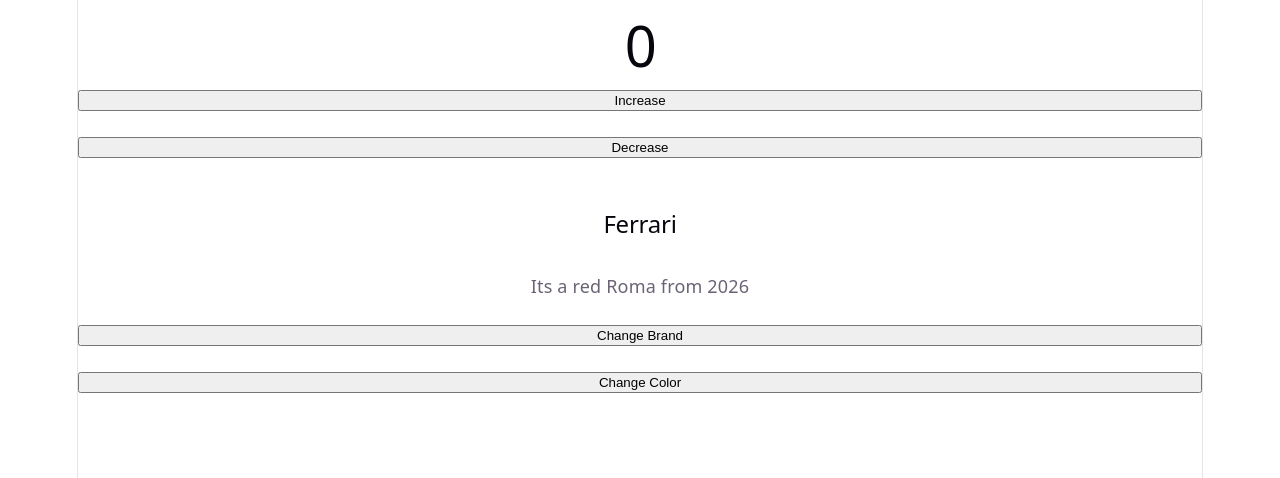
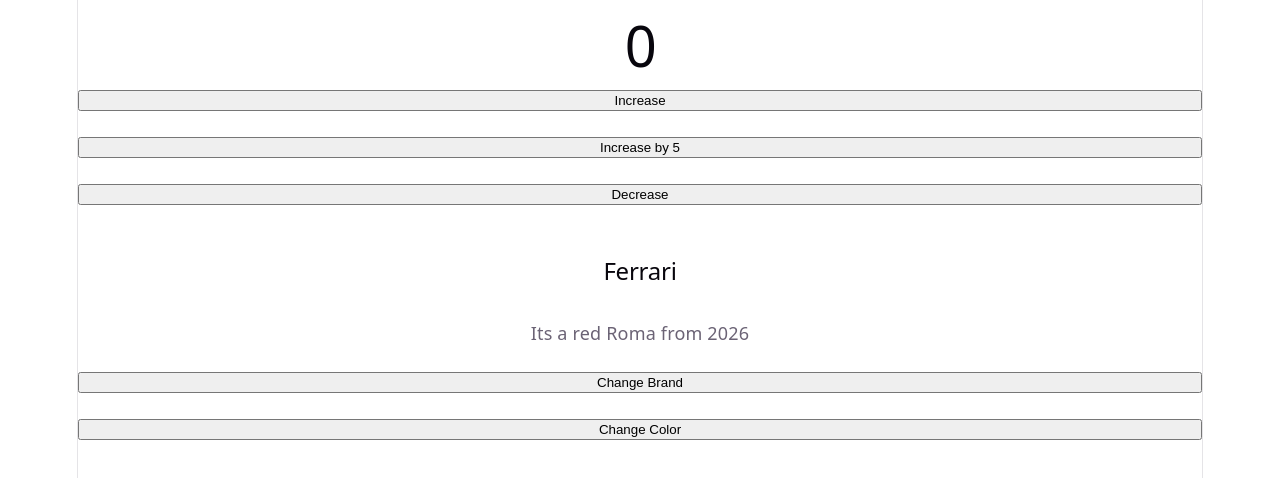
Before and after one commit to hadiashah01/React-hooks, a React (Vite) app: page / in a window 1280 px wide. Shown: the top 478 px of the page. Built offline with nearby package versions, Linux system fonts and the light colour scheme.

Commit message:
implement increase by 5 button with functionality in counter

```diff
--- a/src/App.jsx
+++ b/src/App.jsx
@@ -11,6 +11,9 @@ function App() {
   function inc() {
     setCount(count + 1);
   }
+  function inc5() {
+    setCount((prev) => prev + 5);
+  }
   function dec() {
     setCount(count - 1);
   }
@@ -18,12 +21,13 @@ function App() {
     setBrand({ name: "Buggati", year: 2027, color: "black" });
   }
   function changeColor() {
-    setBrand({ ...brand, color: "black" });
+    setBrand({ ...brand, color: "green" });
   }
   return (
     <>
       <h1>{count}</h1>
       <button onClick={() => inc()}>Increase</button> <br />
+      <button onClick={() => inc5()}>Increase by 5</button> <br />
       <button onClick={() => dec()}>Decrease</button>
       <br />
       <br />
```
